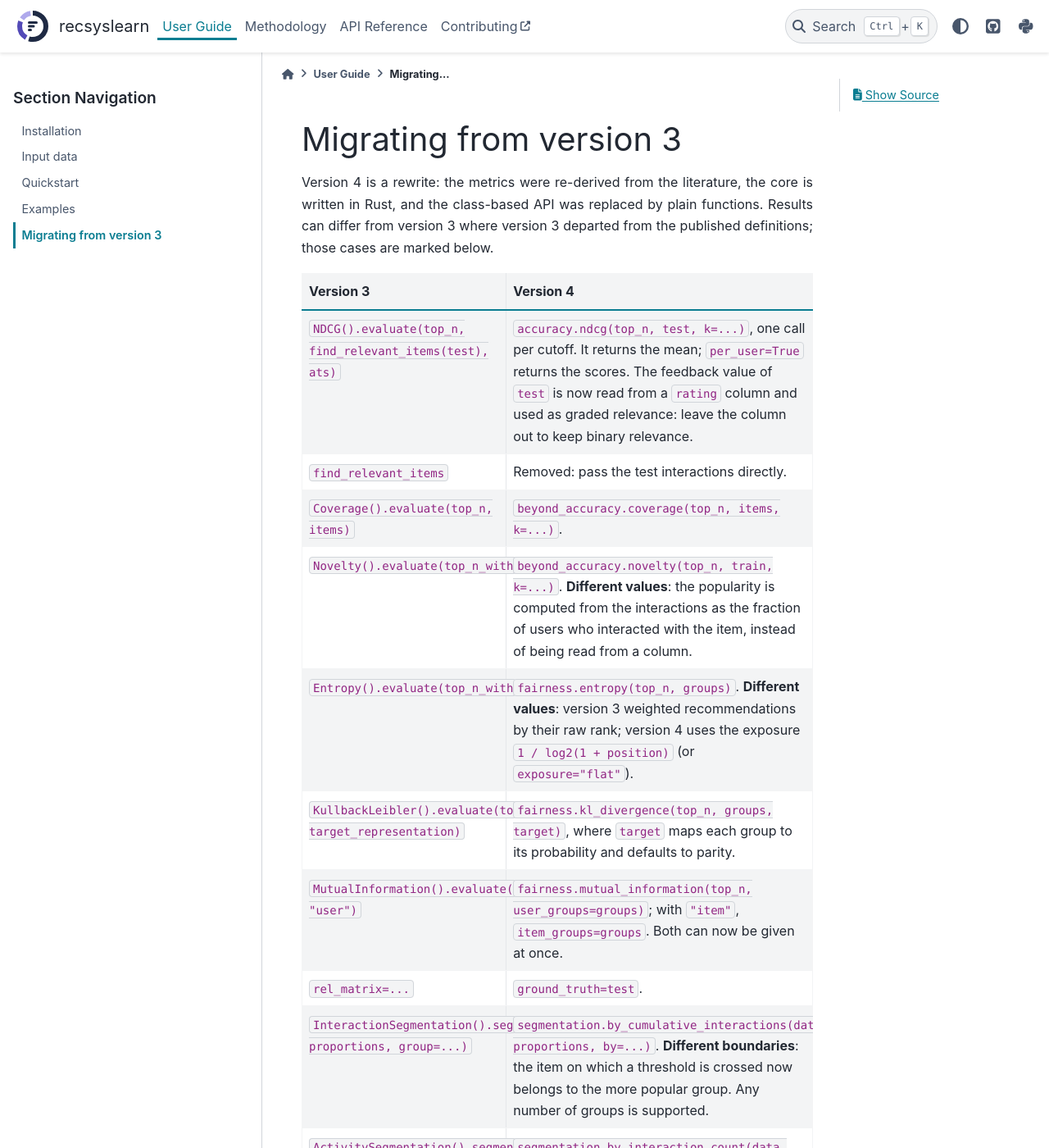
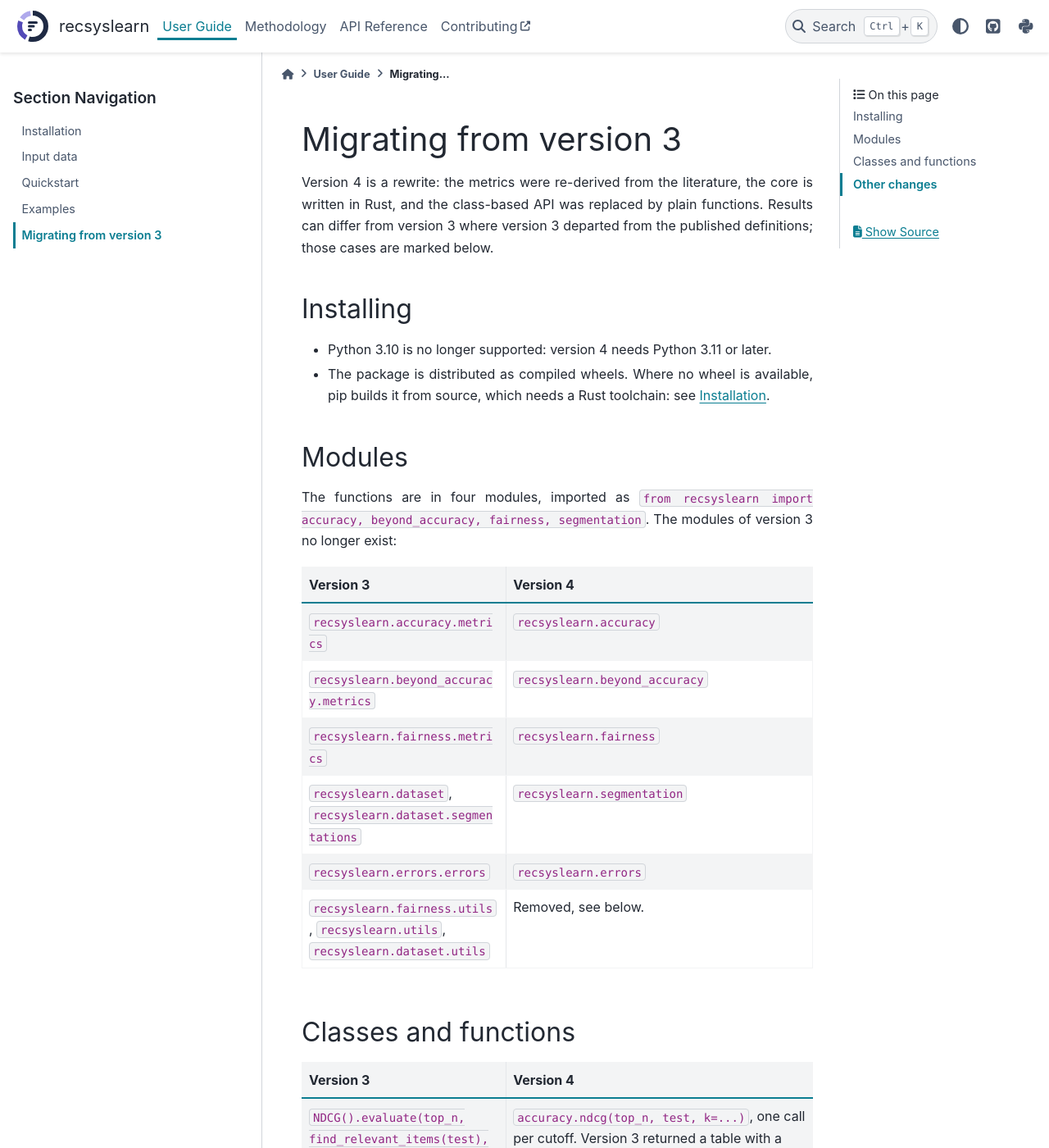
Before and after one commit to giuliowaitforitdavide/recsyslearn, a Sphinx documentation site: the page built from docs/user/migration.rst, in a window 1280 px wide and 1400 px high. Shown: the whole window at 82% size. Built offline with Sphinx 7.4.7 and the PyData theme 0.15.4, drawn with Linux system fonts in a browser that asks for light colours; some of the changed text lies outside the part shown.

Commit message:
docs: complete the guide to migrate from version 3
List the renamed modules, the removed helpers, classes and exceptions, the
results of nDCG and of the segmentations that differ, the inputs that are now
refused and the Python version required. Let long code wrap inside the cells
of a table, where it was cut at the edge of the first column.

Co-Authored-By: Claude Fable 5.2 <noreply@anthropic.com>

```diff
--- a/docs/_static/custom.css
+++ b/docs/_static/custom.css
@@ -27,7 +27,8 @@
     width: 100%;
 }
 
-.bd-article table.table code {
+.bd-article table.table code,
+.bd-article table.table code .pre {
     white-space: normal;
     overflow-wrap: anywhere;
 }
--- a/docs/user/migration.rst
+++ b/docs/user/migration.rst
@@ -6,6 +6,43 @@ written in Rust, and the class-based API was replaced by plain functions. Result
 differ from version 3 where version 3 departed from the published definitions; those
 cases are marked below.
 
+Installing
+----------
+
+* Python 3.10 is no longer supported: version 4 needs Python 3.11 or later.
+* The package is distributed as compiled wheels. Where no wheel is available, pip builds
+  it from source, which needs a Rust toolchain: see :doc:`install`.
+
+Modules
+-------
+
+The functions are in four modules, imported as
+``from recsyslearn import accuracy, beyond_accuracy, fairness, segmentation``. The
+modules of version 3 no longer exist:
+
+.. list-table::
+   :header-rows: 1
+   :widths: 40 60
+
+   * - Version 3
+     - Version 4
+   * - ``recsyslearn.accuracy.metrics``
+     - ``recsyslearn.accuracy``
+   * - ``recsyslearn.beyond_accuracy.metrics``
+     - ``recsyslearn.beyond_accuracy``
+   * - ``recsyslearn.fairness.metrics``
+     - ``recsyslearn.fairness``
+   * - ``recsyslearn.dataset``, ``recsyslearn.dataset.segmentations``
+     - ``recsyslearn.segmentation``
+   * - ``recsyslearn.errors.errors``
+     - ``recsyslearn.errors``
+   * - ``recsyslearn.fairness.utils``, ``recsyslearn.utils``,
+       ``recsyslearn.dataset.utils``
+     - Removed, see below.
+
+Classes and functions
+---------------------
+
 .. list-table::
    :header-rows: 1
    :widths: 40 60
@@ -13,18 +50,28 @@ cases are marked below.
    * - Version 3
      - Version 4
    * - ``NDCG().evaluate(top_n, find_relevant_items(test), ats)``
-     - ``accuracy.ndcg(top_n, test, k=...)``, one call per cutoff. It returns the mean;
-       ``per_user=True`` returns the scores. The feedback value of ``test`` is now
-       read from a ``rating`` column and used as graded relevance: leave the column
-       out to keep binary relevance.
+     - ``accuracy.ndcg(top_n, test, k=...)``, one call per cutoff. Version 3 returned a
+       table with a row per user and a column ``NDCG@k`` per cutoff; version 4 returns
+       the mean over the users, and ``per_user=True`` returns the scores as a Series
+       indexed by user. The feedback value of ``test`` is now read from a ``rating``
+       column and used as graded relevance: leave the column out to keep binary
+       relevance. **Different values**: a user of ``test`` without recommendations
+       scores 0, where version 3 left them out; and the lists are ordered by ``rank``,
+       where version 3 read the rows in the order of the table. A cutoff beyond the
+       length of the lists is accepted (version 3 raised
+       ``RecListTooShortException``).
    * - ``find_relevant_items``
      - Removed: pass the test interactions directly.
    * - ``Coverage().evaluate(top_n, items)``
-     - ``beyond_accuracy.coverage(top_n, items, k=...)``.
-   * - ``Novelty().evaluate(top_n_with_popularity)``
+     - ``beyond_accuracy.coverage(top_n, items, k=...)``. An identifier repeated in
+       ``items`` counts once, and a recommended item that is not in ``items`` is
+       refused; version 3 divided the number of recommended items by ``len(items)``
+       whatever they were.
+   * - ``Novelty().evaluate(top_n_with_popularity, popularity_definition=...)``
      - ``beyond_accuracy.novelty(top_n, train, k=...)``. **Different values**: the
        popularity is computed from the interactions as the fraction of users who
-       interacted with the item, instead of being read from a column.
+       interacted with the item, instead of being read from the column named by
+       ``popularity_definition``, which is removed.
    * - ``Entropy().evaluate(top_n_with_groups)``
      - ``fairness.entropy(top_n, groups)``. **Different values**: version 3 weighted
        recommendations by their raw rank; version 4 uses the exposure
@@ -34,7 +81,13 @@ cases are marked below.
        group to its probability and defaults to parity.
    * - ``MutualInformation().evaluate(top_n_with_groups, "user")``
      - ``fairness.mutual_information(top_n, user_groups=groups)``; with ``"item"``,
-       ``item_groups=groups``. Both can now be given at once.
+       ``item_groups=groups``. Both can now be given at once. An invalid side is no
+       longer a ``KeyError``.
+   * - ``exp_matrix``, ``prob_matrix``, ``eff_matrix``
+     - Removed. ``fairness.group_distribution(top_n, groups)`` returns the probability
+       of each group, which is what the three functions were combined to obtain.
+   * - ``check_columns_exist``
+     - Removed: every function checks its own tables.
    * - ``rel_matrix=...``
      - ``ground_truth=test``.
    * - ``InteractionSegmentation().segment(data, proportions, group=...)``
@@ -42,25 +95,52 @@ cases are marked below.
        **Different boundaries**: the item on which a threshold is crossed now belongs
        to the more popular group. Any number of groups is supported.
    * - ``ActivitySegmentation().segment(data, proportions)``
-     - ``segmentation.by_interaction_count(data, proportions, by="user")``. It is now
-       deterministic (version 3 added random noise to the counts).
+     - ``segmentation.by_interaction_count(data, proportions, by="user")``.
+       **Different groups**: it is now deterministic (version 3 added random noise to
+       the counts), and the boundaries are rounded up instead of to the nearest
+       integer. The defaults changed too: ``proportions`` from ``[0.1, 0.9]`` to
+       ``(0.2, 0.8)``, and the side from users to ``by="item"``.
    * - ``PopularityPercentage().segment(data, group=...)``
-     - ``segmentation.popularity(data, by=...)``; the column is named ``popularity``.
-   * - ``DiscreteFeatureSegmentation().segment(feature)``
-     - ``segmentation.by_feature(features, column)``. Groups keep the values of the
-       attribute instead of integer codes; missing values form the group ``"unknown"``.
+     - ``segmentation.popularity(data, by=...)``; the column is named ``popularity``
+       instead of ``percentage``. The value is still the share of the interactions;
+       ``relative_to="population"`` gives the fraction of users (or items) instead.
+   * - ``DiscreteFeatureSegmentation().segment(feature, fill_na=-1)``
+     - ``segmentation.by_feature(features, column)``. The attribute is the column
+       named ``column`` instead of the second column of the table, and the
+       identifiers are in a ``user`` or an ``item`` column. Groups keep the values of
+       the attribute instead of integer codes; missing values form the group
+       ``"unknown"``, or the value passed as ``missing`` (the former ``fill_na``).
+   * - ``proportions`` with one value
+     - Everything is in group 1; version 3 returned the interactions unchanged.
    * - ``min_interaction=...``
      - Removed: filter the interactions before segmenting.
    * - ``ColumnsNotExistException``
      - ``errors.MissingColumnsError``.
-   * - The other exceptions
+   * - ``SegmentationNotSupportedException``, ``WrongProportionsException``,
+       ``InvalidValueException``, ``InvalidGroupException``
      - ``errors.InvalidInputError``.
+   * - ``RecListTooShortException``
+     - Removed: a cutoff beyond the length of the lists is accepted.
+   * - ``AccuracyMetric``, ``BeyondAccuracyMetric``, ``FairnessMetric``,
+       ``Segmentation``
+     - Removed: there are no classes to derive from.
 
-Other changes:
+Both errors derive from ``errors.RecsyslearnError`` and from ``ValueError``.
+
+Other changes
+-------------
 
 * Group tables are passed next to the recommendations instead of being merged into
   them, and group labels keep their type (segmentations return integers ``1, 2, ...``
   by default, no longer strings).
+* A recommended user or item without a group is refused. In version 3 the merge with
+  the group table dropped those recommendations silently.
+* Identifiers keep their type: the segmentations of version 3 returned them as strings.
+  Tables that are used together must hold identifiers of the same type; integers
+  against strings are refused instead of being read as "no match".
+* Input tables are checked: a missing identifier, a ``(user, item)`` pair listed twice
+  in the recommendations or in the ground truth, and a ``rank``, ``score`` or
+  ``rating`` column that does not hold numbers are errors, see :doc:`data`.
 * Input tables are never modified. Version 3 overwrote the ``rank`` column of the
   recommendations in place.
 * Every metric accepts a cutoff ``k``.
```
